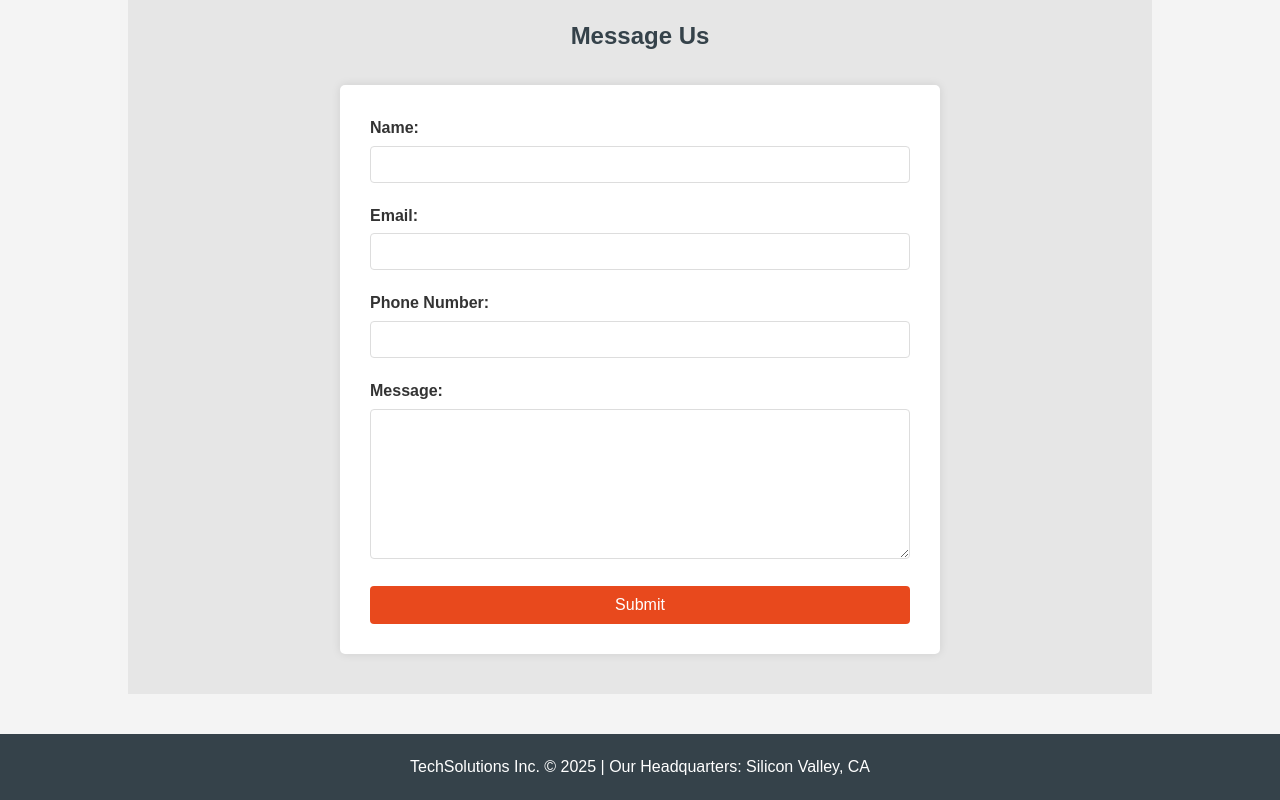
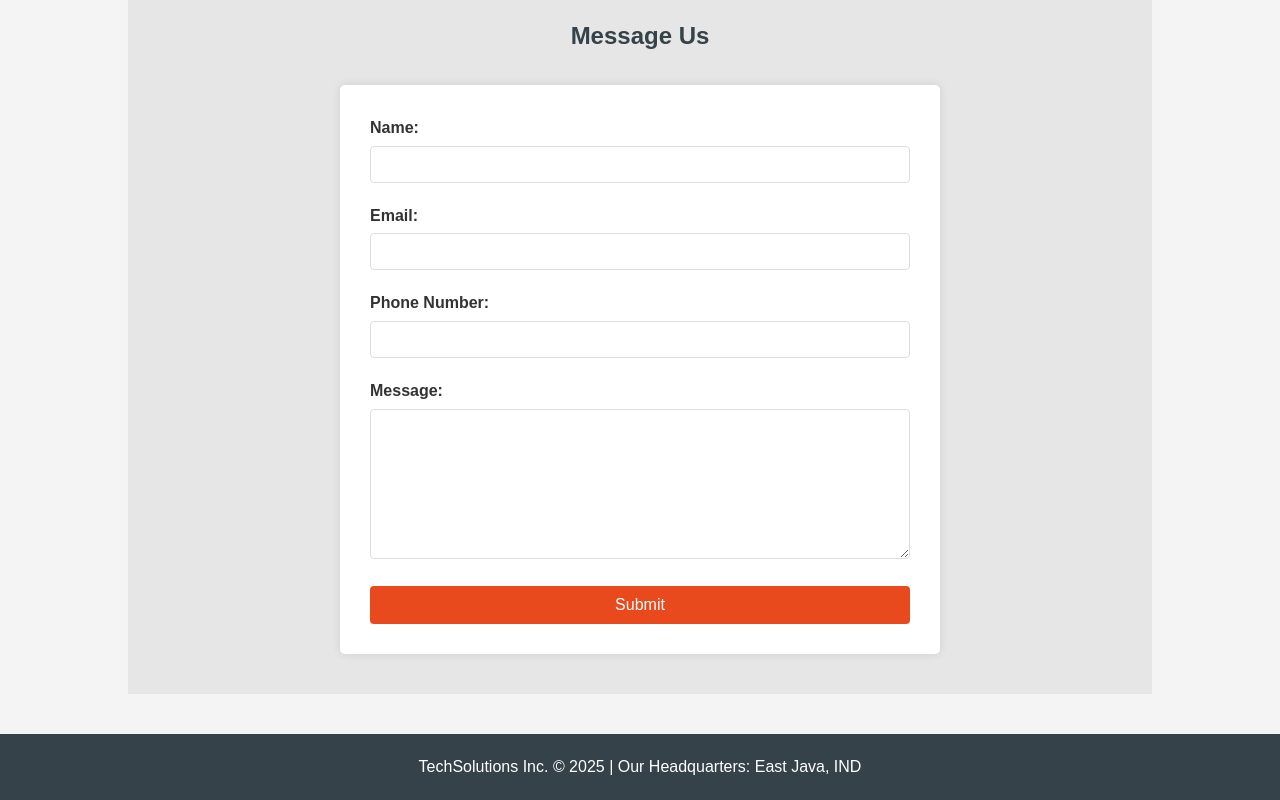
Before and after one commit to Revou-Coding-Camp/codingcamp-28-jul-2025-RahmaAuliyaH, a plain HTML site: page index.html in a window 1280 px wide. Shown: the part 855-1655 px from the top of the page. Drawn offline with Linux system fonts and the light colour scheme.

Commit message:
create index

```diff
--- a/index.html
+++ b/index.html
@@ -79,7 +79,7 @@
 
     <footer>
         <div class="container">
-            <p>TechSolutions Inc. &copy; 2025 | Our Headquarters: Silicon Valley, CA</p>
+            <p>TechSolutions Inc. &copy; 2025 | Our Headquarters: East Java, IND</p>
         </div>
     </footer>
 
```
Also changed, not shown: 1 other file.
